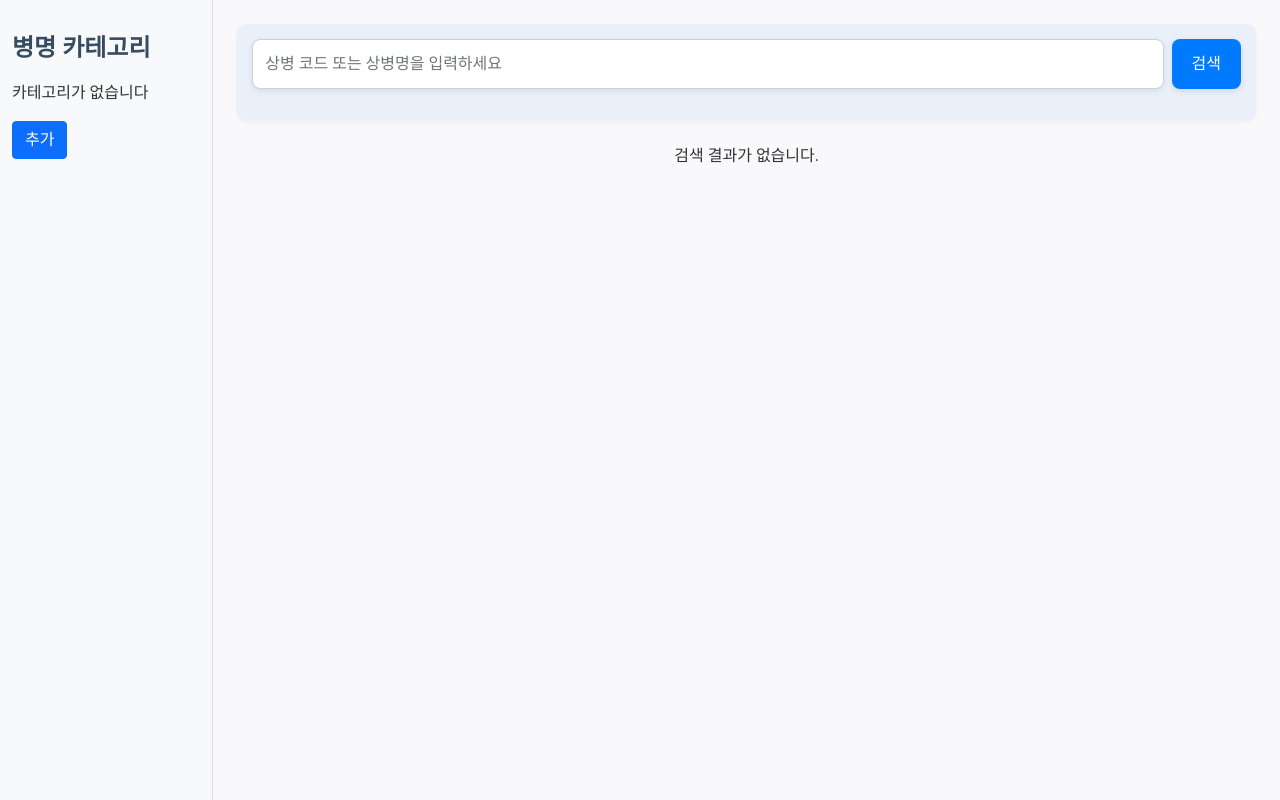
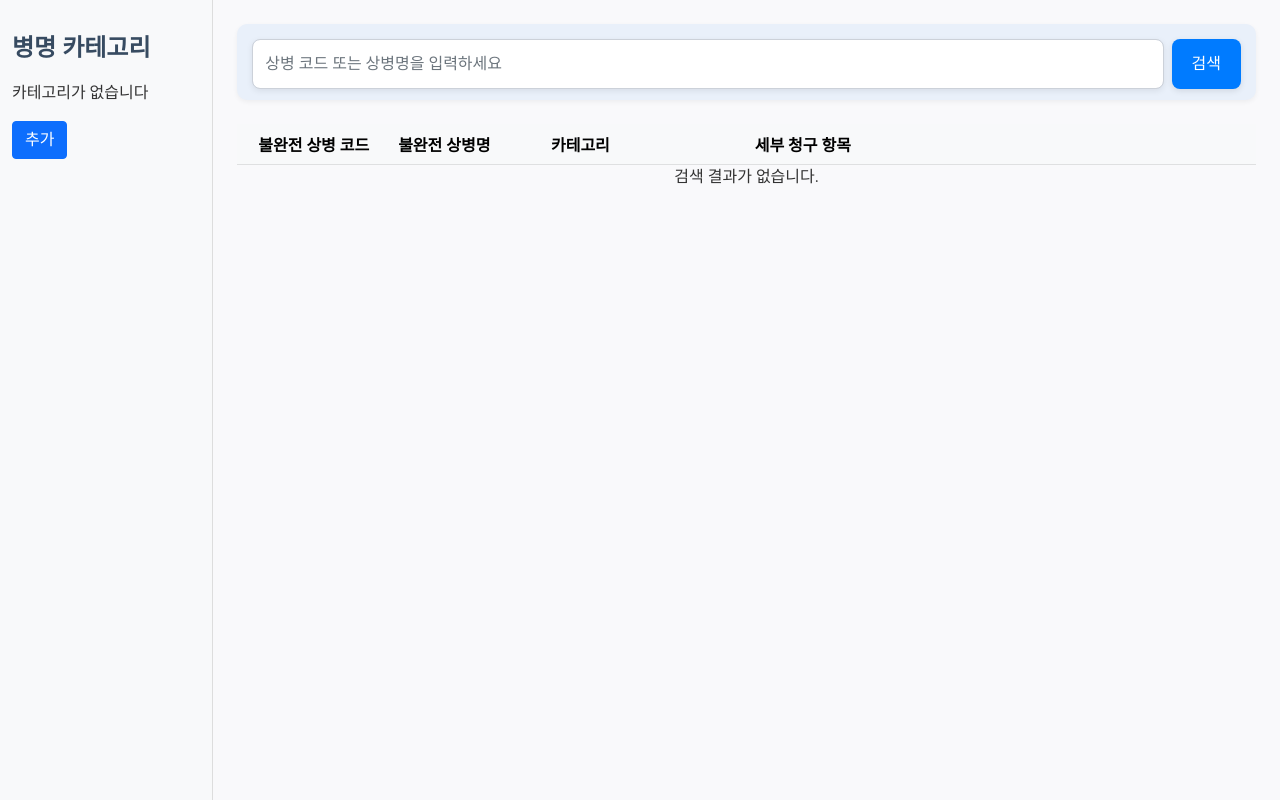
Before and after one commit to oxorudo/dental-diagnosis-finder, a Django app: template Django/search/templates/search.html in a window 1280 px wide. Run offline with Django 5.2, Linux system fonts and the light colour scheme; the template is opened without the code that fills it, so the values that code supplies are empty.

Commit message:
css 및 html 수정

```diff
--- a/Django/search/templates/search.html
+++ b/Django/search/templates/search.html
@@ -56,7 +56,7 @@
         <!-- Main content -->
         <main class="col-md-10 ms-sm-auto col-lg-10 px-md-4 py-4">
           <!-- Search bar -->
-          <div class="d-flex justify-content-between align-items-center search-area">
+          <div class="justify-content-between align-items-center search-area">
             <form method="GET" action="{% url 'search_view' %}" class="d-flex w-100">
               <input type="text" class="form-control me-2" name="q" id="search-input" placeholder="상병 코드 또는 상병명을 입력하세요" value="{{ query }}">
               <button class="btn btn-primary search-btn" type="submit">검색</button>
@@ -65,12 +65,11 @@
 
           <!-- Table and details section -->
           <div class="row mt-4">
-            <!-- Result table -->
             <div class="col-md-12 result-table">
-              <div class="table-responsive table-body-wrapper">
-                {% if results %}
+              <!-- Header Table -->
+              <div class="table-header-wrapper">
                 <table class="table table-fixed-header">
-                    <thead>
+                  <thead class="table-light">
                     <tr>
                       <th class="col-code">불완전 상병 코드</th>
                       <th class="col-name">불완전 상병명</th>
@@ -78,6 +77,13 @@
                       <th class="col-details">세부 청구 항목</th>
                     </tr>
                   </thead>
+                </table>
+              </div>
+
+              <!-- Body Table with Scroll -->
+              <div class="table-responsive table-body-wrapper">
+                {% if results %}
+                  <table class="table">
                     <tbody id="result-body">
                       {% for row in results %}
                         <tr data-code="{{ row.0 }}" data-name="{{ row.1 }}" data-category="{{row.2}}" data-details="{{row.3}}">
@@ -105,9 +111,6 @@
               </div>
             </div>
           </div>
-        </main>
-      </div>
-    </div>
 
     <script src="https://cdn.jsdelivr.net/npm/bootstrap@5.1.3/dist/js/bootstrap.bundle.min.js"></script>
     <script src="{% static 'scripts.js' %}"></script>
--- a/Django/static/styles.css
+++ b/Django/static/styles.css
@@ -50,6 +50,7 @@ body {
     padding: 15px;
     border-radius: 10px;
     box-shadow: 0 2px 5px rgba(0, 0, 0, 0.05);
+    height: 9.5vh;
 }
 
 input#search-input {
@@ -67,7 +68,8 @@ input#search-input:focus {
 }
 
 button.btn-outline-secondary, .btn-outline-secondary:disabled{
-    margin-top: 5px;
+    margin-bottom: 2.5px;
+    margin-top: 2.5px;
     color: #000000;
     background-color: transparent;
     font-weight: bold;
@@ -92,13 +94,7 @@ button.search-btn:hover {
 .table {
     width: 100%;
     border-collapse: collapse;
-}
-
-.table-fixed-header th {
-    position: sticky;
-    top: 0;
-    background-color: #f8f9fa;
-    box-shadow: 0 2px 10px rgba(0, 0, 0, 0.05);
+    margin-bottom: 0;
 }
 
 .table tbody tr:hover {
@@ -107,8 +103,9 @@ button.search-btn:hover {
 }
 
 .table-body-wrapper {
-    height: 100%; /* 테이블 최대 높이를 늘렸습니다. */
+    height: 100%;
     overflow-y: auto;
+    max-height: 77vh;
 }
 
 .table-body-wrapper::-webkit-scrollbar {
@@ -126,13 +123,16 @@ button.search-btn:hover {
     top: 0;
     background-color: #f8f9fa;
     box-shadow: 0 2px 10px rgba(0, 0, 0, 0.05);
-    z-index: 2;
+    z-index: 1;
 }
+
+
 
 /* 카테고리 버튼 스타일 */
 .category-btn {
     margin-right: 5px;
-    margin-bottom: 5px;
+    margin-bottom: 2.5px;
+    margin-top: 2.5px;
     border: none;
     border-radius: 5px;
     color: white;
@@ -151,27 +151,31 @@ button.search-btn:hover {
     pointer-events: none;
     opacity: 1;
 }
-
+.table{
+    font-weight: bold;
+}
 /* 불완전 상병 코드 열 */
 .col-code {
-    width: 10%; /* 너비를 10%로 설정 */
-    text-align: center; /* 텍스트 가운데 정렬 */
+    width: 15%;
+    text-align: center;
 }
 
 /* 불완전 상병명 열 */
 .col-name {
-    width: 30%; /* 너비를 30%로 설정 */
-    text-align: left; /* 텍스트 왼쪽 정렬 */
+    width: 15%;
+    text-align: left;
+    word-break: break-all;
+    overflow-wrap: break-word;
 }
 
 /* 카테고리 열 */
 .col-category {
-    width: 20%; /* 너비를 20%로 설정 */
-    text-align: left; /* 텍스트 왼쪽 정렬 */
+    width: 20%;
+    text-align: left;
 }
 
 /* 세부 청구 항목 열 */
 .col-details {
-    width: 40%; /* 너비를 40%로 설정 */
-    text-align: left; /* 텍스트 왼쪽 정렬 */
+    width: 50%;
+    text-align: left;
 }
```
Lines whose indentation alone changed are shown as unchanged.
